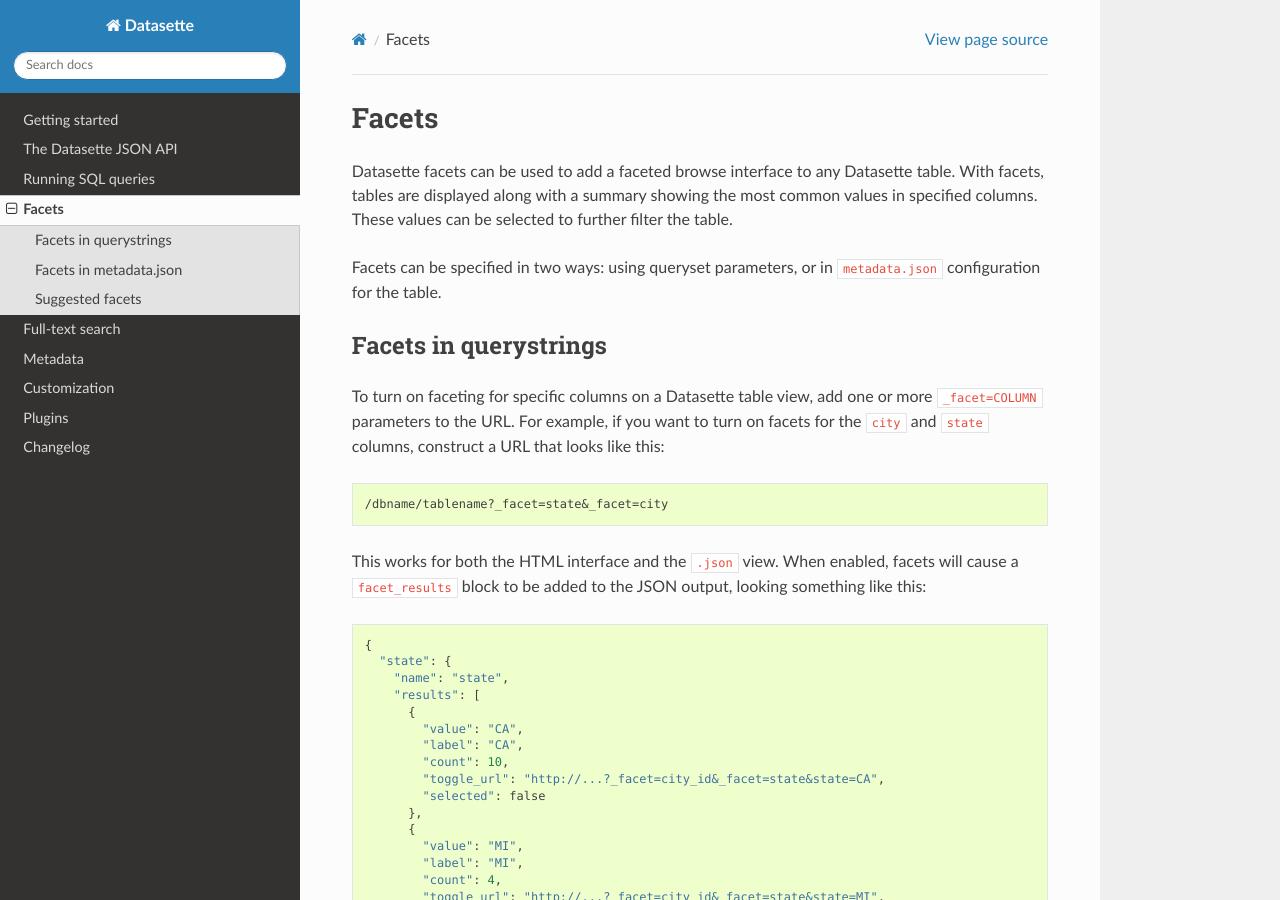
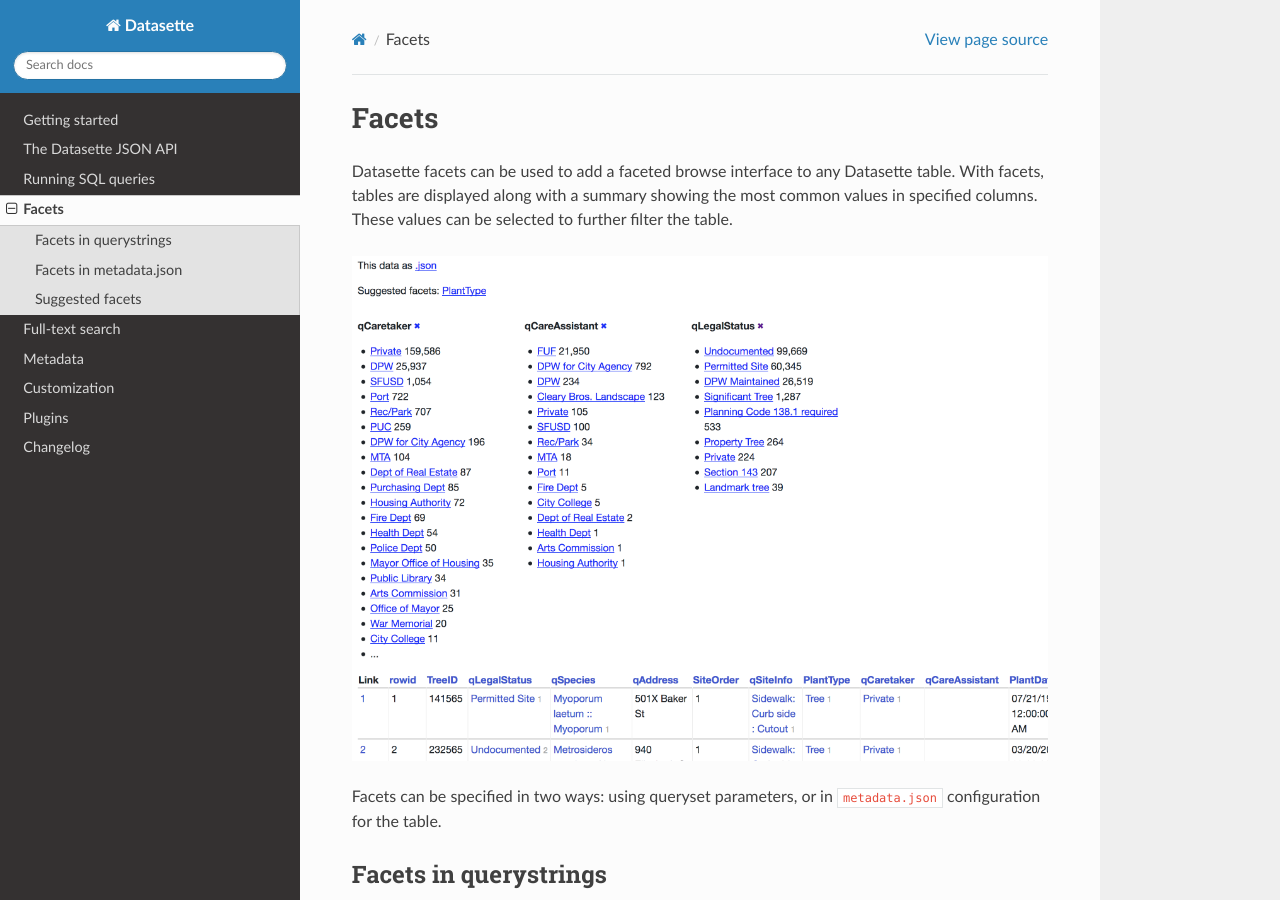
Before and after one commit to simonw/datasette, a Sphinx documentation site: the page built from docs/facets.rst, in a window 1280 px wide and 900 px high. Built offline with Sphinx 7.4.7 and the Read the Docs theme 2.0.0, drawn with Linux system fonts in a browser that asks for light colours.

Commit message:
Added screenshots to facets and full_text_search docs, refs #255

```diff
--- a/docs/facets.rst
+++ b/docs/facets.rst
@@ -4,6 +4,8 @@
 ======
 
 Datasette facets can be used to add a faceted browse interface to any Datasette table. With facets, tables are displayed along with a summary showing the most common values in specified columns. These values can be selected to further filter the table.
+
+.. image:: facets.png
 
 Facets can be specified in two ways: using queryset parameters, or in ``metadata.json`` configuration for the table.
 
--- a/docs/full_text_search.rst
+++ b/docs/full_text_search.rst
@@ -4,6 +4,8 @@
 ================
 
 SQLite includes `a powerful mechanism for enabling full-text search <https://www.sqlite.org/fts3.html>`_ against SQLite records. Datasette can detect if a table has had full-text search configured for it in the underlying database and       display a search interface for filtering that table.
+
+.. image:: full_text_search.png
 
 Datasette detects which tables have been configured for full-text search when it first inspects the database on startup (or via the ``datasette inspect`` command). You can visit the ``/-/inspect`` page on your Datasette instance to see the results of this inspection. Tables that have been configured for full-text search will have their ``fts_table`` property set to the name of another table (tables without full-text search will have this property set to ``null``).
 
```
Also changed, not shown: docs/facets.png (added), docs/full_text_search.png (added).
